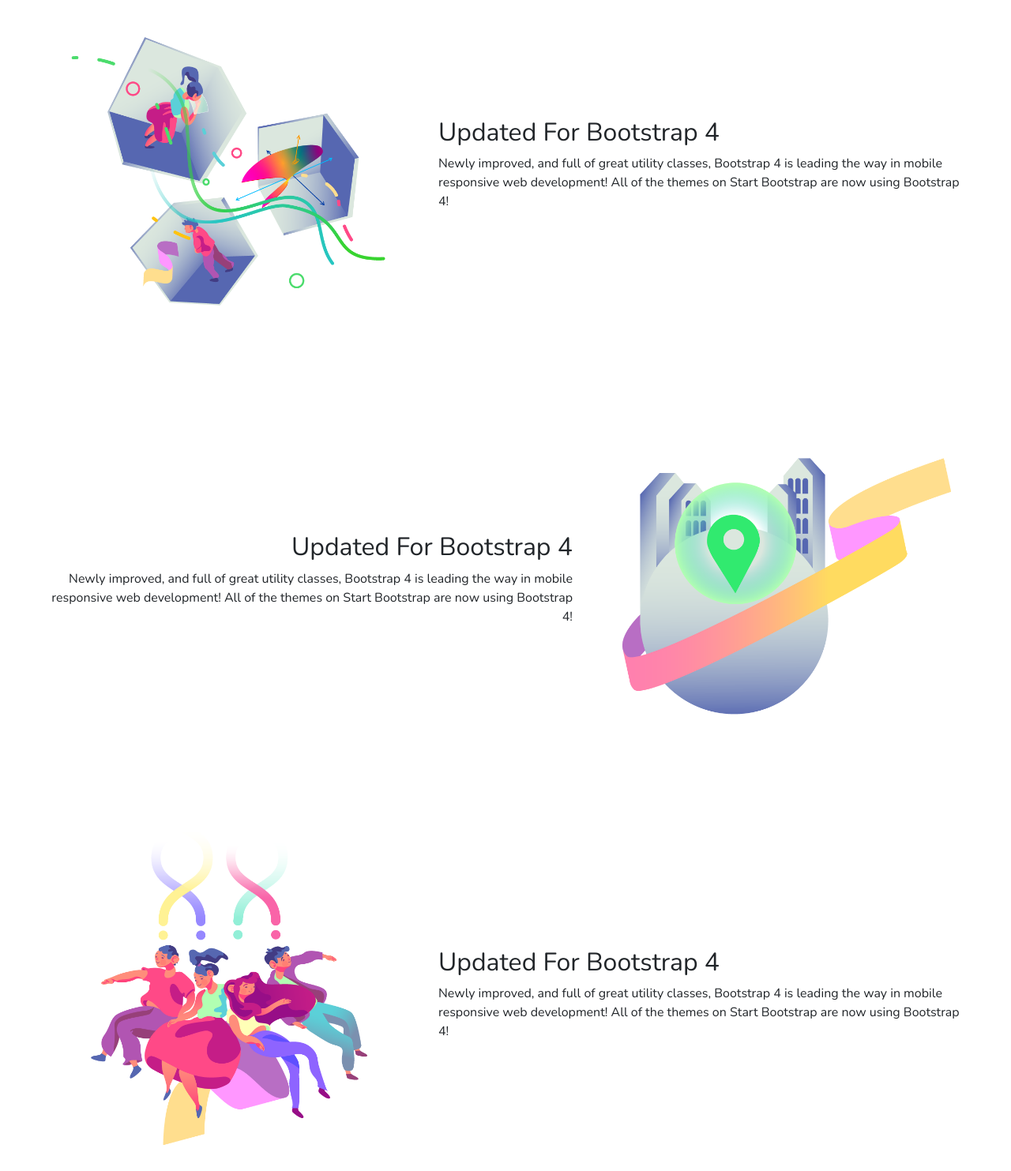
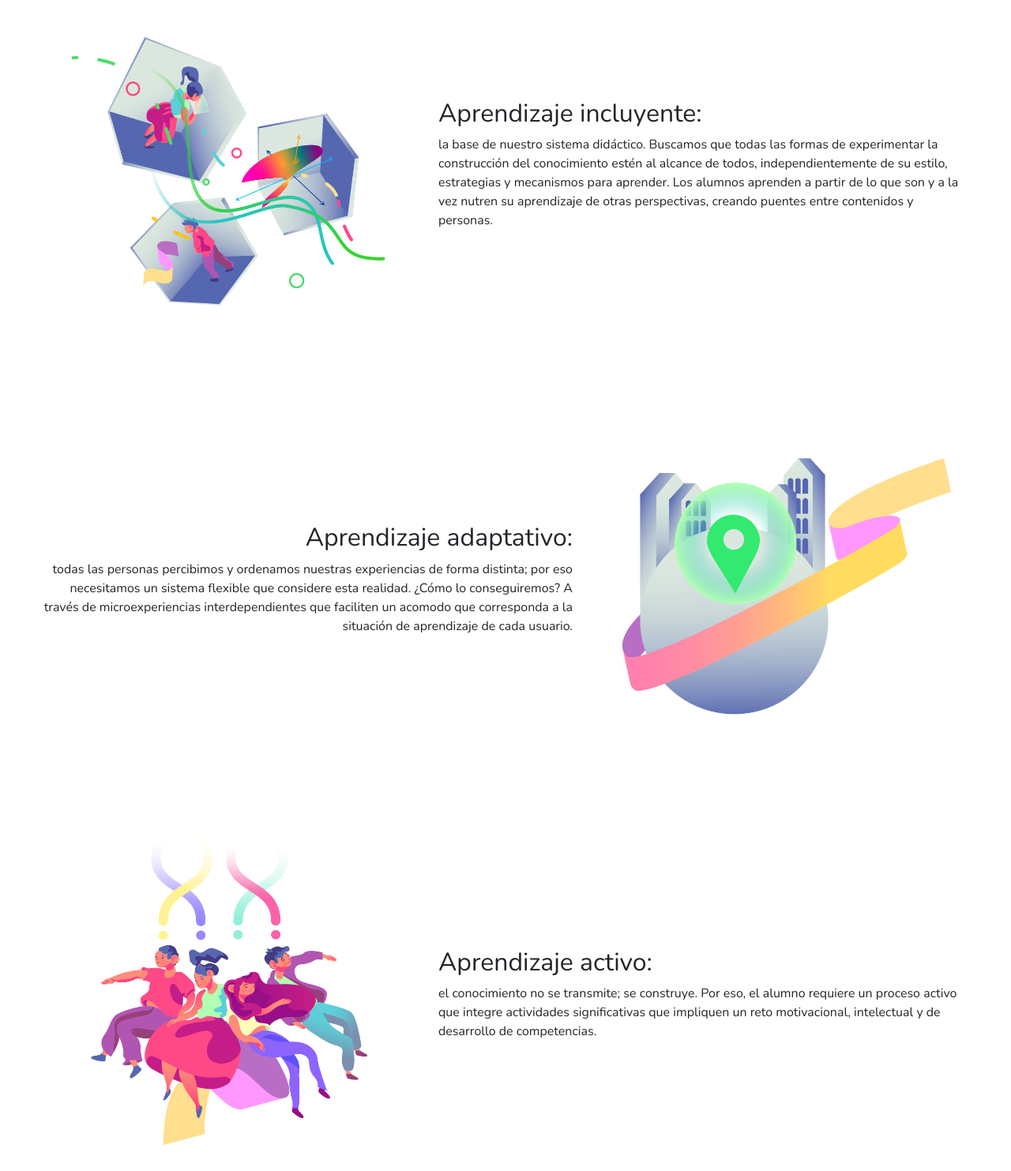
Before and after one commit to alumnica/alumnica-landingpage, a website: page index.html in a window 1280 px wide. Shown: the part 1395-2878 px from the top of the page at 79% size. Drawn offline with nearby package versions, Linux system fonts and the light colour scheme.

Commit message:
add text to landing page

```diff
--- a/index.html
+++ b/index.html
@@ -144,8 +144,8 @@
               <img src="/img/a_activo.png" alt="Aprendizaje Activo" class="img-fluid">
             </div>
             <div class="col-md-7 order-12 showcase-text">
-              <h2>Updated For Bootstrap 4</h2>
-              <p class="text-left">Newly improved, and full of great utility classes, Bootstrap 4 is leading the way in mobile responsive web development! All of the themes on Start Bootstrap are now using Bootstrap 4!</p>
+              <h2>Aprendizaje incluyente:</h2>
+              <p class="text-left">la base de nuestro sistema didáctico. Buscamos que todas las formas de experimentar la construcción del conocimiento estén al alcance de todos, independientemente de su estilo, estrategias y mecanismos para aprender. Los alumnos aprenden a partir de lo que son y a la vez nutren su aprendizaje de otras perspectivas, creando puentes entre contenidos y personas.</p>
             </div>
           </div>
         </section>
@@ -155,8 +155,8 @@
               <img src="/img/a_situado.png" alt="Aprendizaje Situado" class="img-fluid">
             </div>
             <div class="col-md-7 order-md-1 showcase-text">
-              <h2 class="text-md-right">Updated For Bootstrap 4</h2>
-              <p class="text-md-right">Newly improved, and full of great utility classes, Bootstrap 4 is leading the way in mobile responsive web development! All of the themes on Start Bootstrap are now using Bootstrap 4!</p>
+              <h2 class="text-md-right">Aprendizaje adaptativo:</h2>
+              <p class="text-md-right">todas las personas percibimos y ordenamos nuestras experiencias de forma distinta; por eso necesitamos un sistema flexible que considere esta realidad. ¿Cómo lo conseguiremos? A través de microexperiencias interdependientes que faciliten un acomodo que corresponda a la situación de aprendizaje de cada usuario.</p>
             </div>
           </div>
         </section>
@@ -166,8 +166,8 @@
               <img src="/img/a_adaptativo.png" alt="Aprendizaje Adaptativo" class="img-fluid">
             </div>
             <div class="col-md-7 order-12 showcase-text">
-              <h2>Updated For Bootstrap 4</h2>
-              <p class="text-left">Newly improved, and full of great utility classes, Bootstrap 4 is leading the way in mobile responsive web development! All of the themes on Start Bootstrap are now using Bootstrap 4!</p>
+              <h2>Aprendizaje activo:</h2>
+              <p class="text-left">el conocimiento no se transmite; se construye. Por eso, el alumno requiere un proceso activo que integre actividades significativas que impliquen un reto motivacional, intelectual y de desarrollo de competencias.</p>
             </div>
           </div>
         </section>
@@ -177,8 +177,8 @@
             <img src="/img/a_inclusivo.png" alt="Aprendizaje Inclusivo" class="img-fluid">
           </div>
           <div class="col-md-7 order-md-1 showcase-text">
-            <h2 class="text-md-right">Updated For Bootstrap 4</h2>
-            <p class="text-md-right">Newly improved, and full of great utility classes, Bootstrap 4 is leading the way in mobile responsive web development! All of the themes on Start Bootstrap are now using Bootstrap 4!</p>
+            <h2 class="text-md-right">Aprendizaje situado:</h2>
+            <p class="text-md-right">el contenido no sólo es representado por los temas. Por eso es imprescindible pensar en situaciones de aprendizaje que involucren al alumno: la conexión con la realidad es el mejor potenciador del aprendizaje.</p>
           </div>
         </div>
       </div>
```
